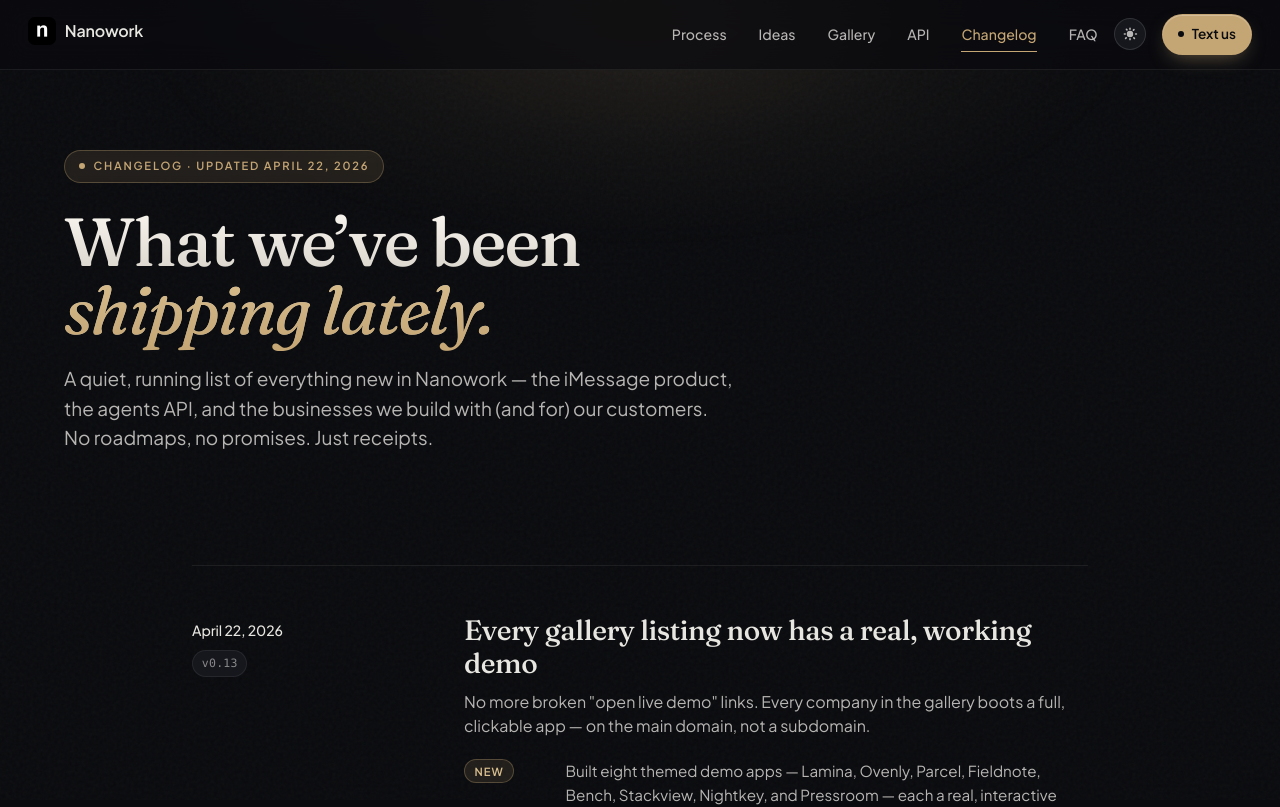
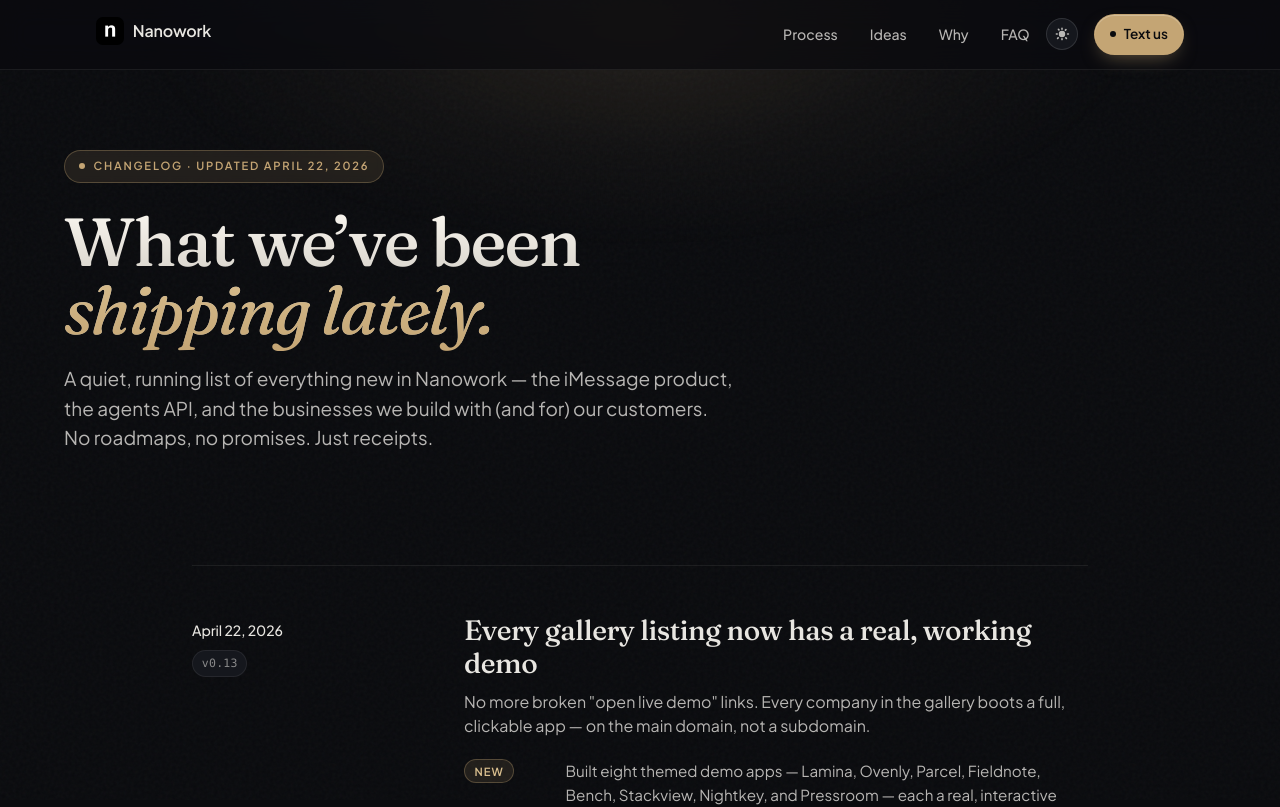
Before and after one commit to nanoworkai/nanowork, a React (Vite) app: page /changelog in a window 1280 px wide. Shown: the top 807 px of the page. Built offline with nearby package versions, Linux system fonts and the light colour scheme.

Commit message:
Hide Gallery, move API/Changelog to footer only, tighten nav width
Co-authored-by: Jordan Plows  <jordan@plows.ai>

```diff
--- a/src/App.tsx
+++ b/src/App.tsx
@@ -1,6 +1,5 @@
 import { Route, Routes } from "react-router-dom";
 import Home from "./pages/Home";
-import Gallery from "./pages/Gallery";
 import Changelog from "./pages/Changelog";
 import DemoPage from "./pages/Demo";
 import NotFound from "./pages/NotFound";
@@ -12,7 +11,6 @@ export default function App() {
       <div className="glow" aria-hidden />
       <Routes>
         <Route path="/" element={<Home />} />
-        <Route path="/gallery" element={<Gallery />} />
         <Route path="/changelog" element={<Changelog />} />
         <Route path="/demo/:slug" element={<DemoPage />} />
         <Route path="*" element={<NotFound />} />
--- a/src/index.css
+++ b/src/index.css
@@ -145,7 +145,7 @@ body {
   display: flex;
   align-items: center;
   gap: 1rem;
-  padding: 0.85rem clamp(1rem, 3vw, 1.75rem);
+  padding: 0.85rem clamp(1.25rem, 8vw, 6rem);
   background: rgba(10, 11, 14, 0.72);
   backdrop-filter: saturate(160%) blur(14px);
   -webkit-backdrop-filter: saturate(160%) blur(14px);
--- a/src/pages/Changelog.tsx
+++ b/src/pages/Changelog.tsx
@@ -61,11 +61,7 @@ function TopNav() {
       <nav className="site-nav__links" aria-label="Primary">
         <Link to="/#how-it-works">Process</Link>
         <Link to="/#build">Ideas</Link>
-        <Link to="/gallery">Gallery</Link>
-        <Link to="/#agents">API</Link>
-        <Link to="/changelog" aria-current="page" className="is-active">
-          Changelog
-        </Link>
+        <Link to="/#philosophy">Why</Link>
         <Link to="/#faq">FAQ</Link>
       </nav>
       <ThemeToggle />
@@ -190,9 +186,6 @@ function SiteFooter() {
                 <Link to="/#build">What you can build</Link>
               </li>
               <li>
-                <Link to="/gallery">Gallery</Link>
-              </li>
-              <li>
                 <Link to="/#agents">API &amp; agents</Link>
               </li>
               <li>
--- a/src/pages/Home.tsx
+++ b/src/pages/Home.tsx
@@ -88,9 +88,6 @@ function TopNav() {
       <nav className="site-nav__links" aria-label="Primary">
         <a href="#how-it-works">Process</a>
         <a href="#build">Ideas</a>
-        <Link to="/gallery">Gallery</Link>
-        <a href="#agents">API</a>
-        <Link to="/changelog">Changelog</Link>
         <a href="#philosophy">Why</a>
         <a href="#faq">FAQ</a>
       </nav>
@@ -686,9 +683,6 @@ function SiteFooter() {
                 <a href="#build">What you can build</a>
               </li>
               <li>
-                <Link to="/gallery">Gallery</Link>
-              </li>
-              <li>
                 <a href="#agents">API &amp; agents</a>
               </li>
               <li>
--- a/src/pages/NotFound.tsx
+++ b/src/pages/NotFound.tsx
@@ -30,9 +30,7 @@ function TopNav() {
       <nav className="site-nav__links" aria-label="Primary">
         <Link to="/#how-it-works">Process</Link>
         <Link to="/#build">Ideas</Link>
-        <Link to="/gallery">Gallery</Link>
-        <Link to="/#agents">API</Link>
-        <Link to="/changelog">Changelog</Link>
+        <Link to="/#philosophy">Why</Link>
         <Link to="/#faq">FAQ</Link>
       </nav>
       <ThemeToggle />
@@ -64,9 +62,6 @@ function SiteFooter() {
               </li>
               <li>
                 <Link to="/#build">What you can build</Link>
-              </li>
-              <li>
-                <Link to="/gallery">Gallery</Link>
               </li>
               <li>
                 <Link to="/#agents">API &amp; agents</Link>
@@ -163,10 +158,6 @@ export default function NotFound() {
             </div>
             <ul className="notfound__links" aria-label="Popular destinations">
               <li>
-                <Link to="/gallery">Gallery</Link>
-                <span>See what we&rsquo;ve built with founders.</span>
-              </li>
-              <li>
                 <Link to="/changelog">Changelog</Link>
                 <span>A running list of everything new.</span>
               </li>
```
